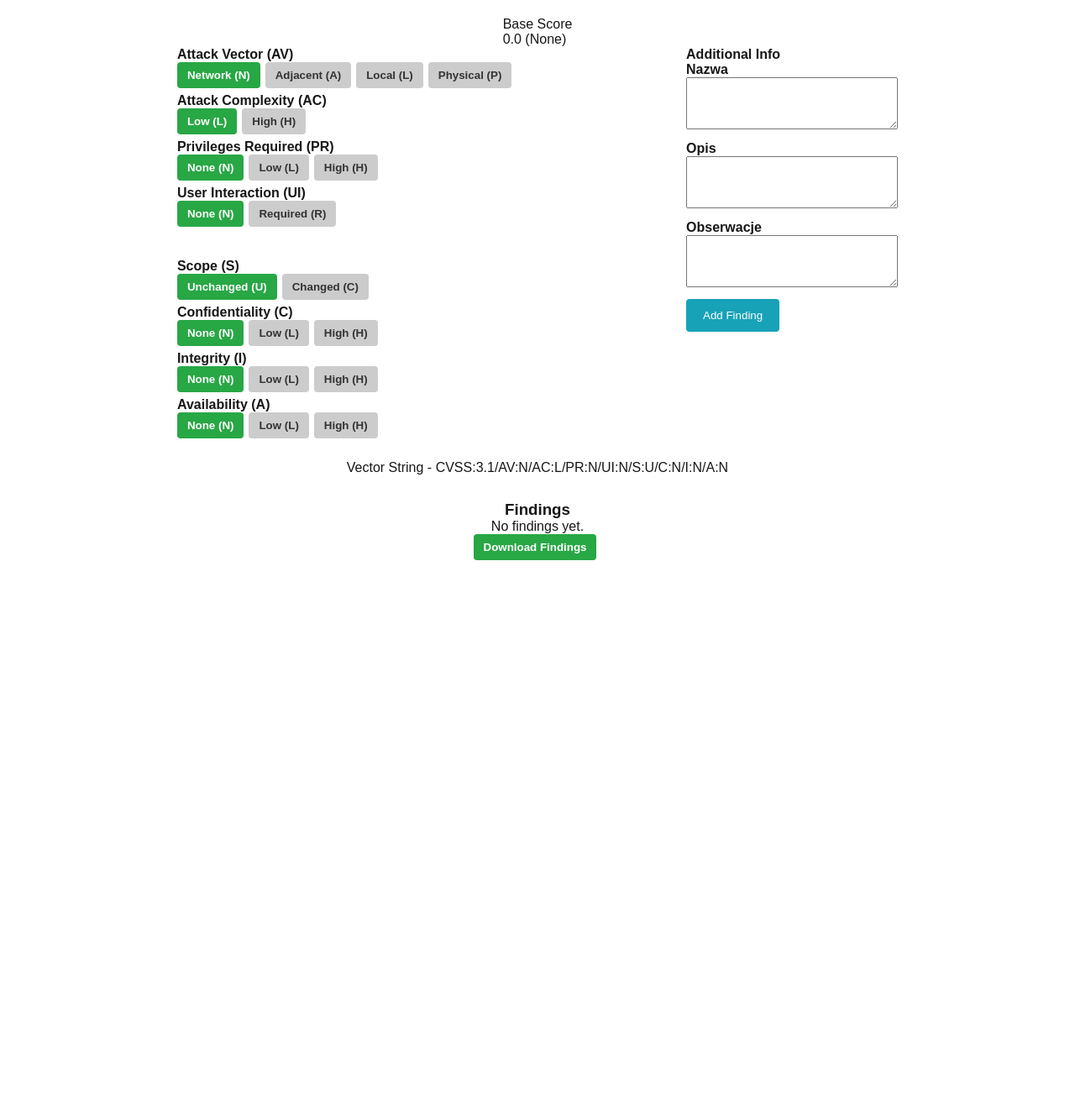
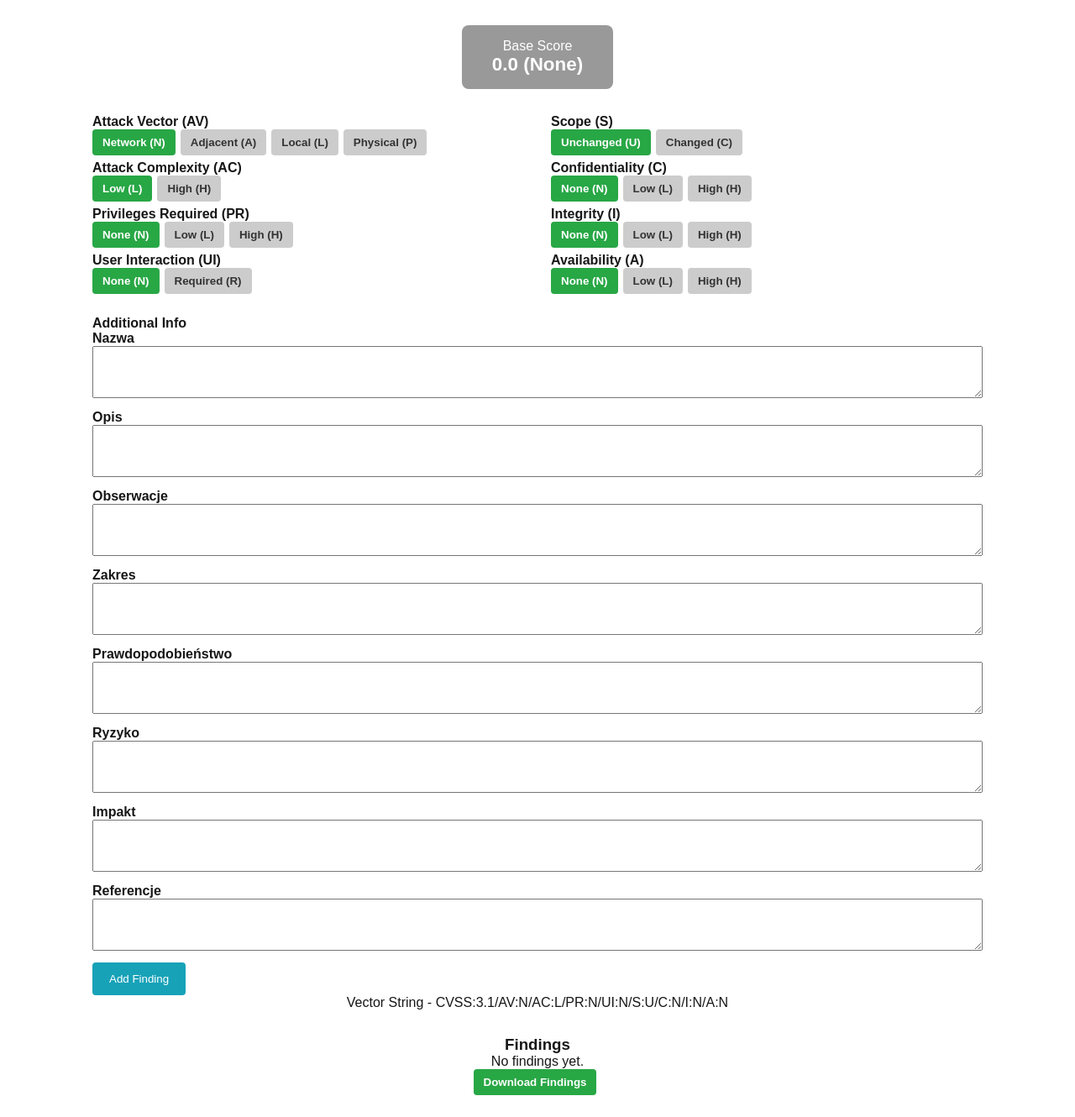
Before and after one commit to baysec-eu/cvss, a Next.js app: page / in a window 1280 px wide. Shown: the whole page at 84% size. Before the commit the page ends 800 px from the top, so only its background shows below. Built offline with nearby package versions, Linux system fonts and the light colour scheme.

Commit message:
CVSS calc

```diff
--- a/lib/html.tsx
+++ b/lib/html.tsx
@@ -114,14 +114,14 @@ export function generateStyledHtml(findings: Finding[]): string {
       <h2>${finding.nazwa}</h2>
       <table>
         <tr class="headerRow">
-          <th>CVSS STOPIEŃ</th>
+          <th>CVSS stopień</th>
           <td class="${isCritical ? 'critical' : ''}">${finding.severity}</td>
-          <th>CVSSv3 WYNIK</th>
+          <th>CVSSv3 wynik</th>
           <td>${finding.score.toFixed(1)}</td>
         </tr>
 
         <tr>
-          <th>CVSSv3 KRYTERIA</th>
+          <th>CVSSv3 kryteria</th>
           <td colspan="3">${criteriaText}</td>
         </tr>
 
@@ -133,32 +133,33 @@ export function generateStyledHtml(findings: Finding[]): string {
         </tr>
 
         <tr>
-          <th>OPIS</th>
+          <th>Opis</th>
           <td colspan="3">
             ${finding.opis ? finding.opis.replace(/\n/g, '<br/>') : '(brak)'}
           </td>
         </tr>
 
         <tr>
-          <th>OBSERWACJE</th>
+          <th>Obserwacje</th>
           <td colspan="3">
             ${finding.obserwacje ? finding.obserwacje.replace(/\n/g, '<br/>') : '(brak)'}
           </td>
         </tr>
 
         <tr>
-          <th>ZAGROŻENIE</th>
+          <th>Zagrożenie</th>
           <td colspan="3">
-            Prawdopodobieństwo wystąpienia: ${finding.severity}<br/>
-            Impact: ${finding.severity}
+            Ryzyko: ${finding.ryzyko} <br/>
+            Prawdopodobieństwo wystąpienia: ${finding.prawdopodobienstwo}<br/>
+            Impakt: ${finding.impakt}
           </td>
         </tr>
 
         <tr>
-          <th>REFERENCJE</th>
+          <th>Referencje</th>
           <td colspan="3">
             <ul>
-              <li><a href="XXXXX">XXXXX</a></li>
+              ${finding.referencje ? finding.referencje.replace(/\n/g, '<br/>') : '(brak)'}
             </ul>
           </td>
         </tr>
--- /dev/null
+++ b/lib/utils.ts
@@ -0,0 +1,3 @@
+export function capitalizeFirstLetter(val: string) {
+    return String(val).charAt(0).toUpperCase() + String(val).slice(1);
+}
--- a/src/app/components/additional-fields.tsx
+++ b/src/app/components/additional-fields.tsx
@@ -4,10 +4,28 @@ import React from 'react'
 interface AdditionalFieldsProps {
   nazwa: string,
   setNazwa: (val: string) => void
+
   opis: string
   setOpis: (val: string) => void
+
   obserwacje: string
   setObserwacje: (val: string) => void
+
+  zakres: string
+  setZakres: (val: string) => void
+
+  prawdopodobienstwo: string
+  setPrawdopodobienstwo: (val: string) => void
+
+  ryzyko: string
+  setRyzyko: (val: string) => void
+
+  impakt: string
+  setImpakt: (val: string) => void
+
+  referencje: string
+  setReferencje: (val: string) => void
+
   onAddFinding: () => void
 }
 
@@ -18,10 +36,26 @@ export default function AdditionalFields({
   setOpis,
   obserwacje,
   setObserwacje,
+
+  zakres,
+  setZakres,
+
+  prawdopodobienstwo,
+  setPrawdopodobienstwo,
+
+  ryzyko,
+  setRyzyko,
+
+  impakt,
+  setImpakt,
+
+  referencje,
+  setReferencje,
+
   onAddFinding,
 }: AdditionalFieldsProps) {
   return (
-    <div style={{ width: '33%' }}>
+    <div style={{ width: '100%' }}>
       <h4>Additional Info</h4>
       <div style={{ marginBottom: 10 }}>
         <label style={{ display: 'block', fontWeight: 'bold' }}>Nazwa</label>
@@ -52,6 +86,57 @@ export default function AdditionalFields({
           style={{ width: '100%' }}
         />
       </div>
+
+      <div style={{ marginBottom: 10 }}>
+        <label style={{ display: 'block', fontWeight: 'bold' }}>Zakres</label>
+        <textarea
+          rows={4}
+          value={zakres}
+          onChange={(e) => setZakres(e.target.value)}
+          style={{ width: '100%' }}
+        />
+      </div>
+
+      <div style={{ marginBottom: 10 }}>
+        <label style={{ display: 'block', fontWeight: 'bold' }}>Prawdopodobieństwo</label>
+        <textarea
+          rows={4}
+          value={prawdopodobienstwo}
+          onChange={(e) => setPrawdopodobienstwo(e.target.value)}
+          style={{ width: '100%' }}
+        />
+      </div>
+
+      <div style={{ marginBottom: 10 }}>
+        <label style={{ display: 'block', fontWeight: 'bold' }}>Ryzyko</label>
+        <textarea
+          rows={4}
+          value={ryzyko}
+          onChange={(e) => setRyzyko(e.target.value)}
+          style={{ width: '100%' }}
+        />
+      </div>
+
+      <div style={{ marginBottom: 10 }}>
+        <label style={{ display: 'block', fontWeight: 'bold' }}>Impakt</label>
+        <textarea
+          rows={4}
+          value={impakt}
+          onChange={(e) => setImpakt(e.target.value)}
+          style={{ width: '100%' }}
+        />
+      </div>
+
+      <div style={{ marginBottom: 10 }}>
+        <label style={{ display: 'block', fontWeight: 'bold' }}>Referencje</label>
+        <textarea
+          rows={4}
+          value={referencje}
+          onChange={(e) => setReferencje(e.target.value)}
+          style={{ width: '100%' }}
+        />
+      </div>
+
       <button
         onClick={onAddFinding}
         style={{
--- a/src/app/components/header-bar.tsx
+++ b/src/app/components/header-bar.tsx
@@ -1,5 +1,8 @@
 "use client"
 import React from 'react'
+
+import styles from "../page.module.css"
+import { capitalizeFirstLetter } from '../../../lib/utils'
 
 interface HeaderBarProps {
   baseScore: number
@@ -11,10 +14,12 @@ export default function HeaderBar({
   severity,
 
 }: HeaderBarProps) {
+  const severityClassName = `score${capitalizeFirstLetter(severity)}`
+  console.log(severityClassName)
   return (
-    <div>
+    <div className={[styles[severityClassName], styles.score].join(" ")}>
       <span>Base Score</span>
-      <div>
+      <div className={styles.scoreBadge}>
         {baseScore.toFixed(1)} ({severity})
       </div>
     </div>
--- a/src/app/page.module.css
+++ b/src/app/page.module.css
@@ -10,12 +10,17 @@
   font-family: Arial, sans-serif;
 }
 
+.metrics {
+  display: 'flex';
+  margin-bottom: '32px';
+  flex-direction: 'column';
+  width: 100%;
+}
+
 .headerBar {
   color: #fff;
   padding: 10px 15px;
   display: flex;
-  align-items: center;
-  justify-content: space-between;
   margin-bottom: 20px;
 }
 
@@ -26,23 +31,36 @@
 
 .scoreBadge {
   color: #fff;
-  padding: 8px 16px;
   border-radius: 4px;
   font-weight: bold;
   font-size: 1.4rem;
 }
+
+.score {
+  border-radius: 8px;
+  padding: 16px 16px;
+  text-align: center;
+  width: 180px;
+}
+
 .scoreNone { background-color: #999; }
 .scoreLow { background-color: #28a745; }
 .scoreMedium { background-color: #ffc107; }
-.scoreHigh { background-color: #fd7e14; }
-.scoreCritical { background-color: #dc3545; }
+.scoreHigh { background-color: #dc3545; }
+.scoreCritical { background-color: #000000; }
 
 .metricsRow {
   display: flex;
-  flex-wrap: wrap;
+  flex-direction: row;
   justify-content: space-between;
   gap: 2rem;
   margin-bottom: 20px;
+}
+
+@media screen and (max-width: 700px) {
+  .metricsRow {
+      flex-wrap: wrap;
+  }
 }
 
 .metricsColumn {
--- a/src/app/page.tsx
+++ b/src/app/page.tsx
@@ -10,22 +10,7 @@ import { calculateCvss31BaseScore, cvssSeverityFromScore } from '../../lib/cvss'
 
 import { handleExportHtml } from "../../lib/download"
 import styles from "./page.module.css"
-
-interface Finding {
-  attackVector: string
-  attackComplexity: string
-  privilegesRequired: string
-  userInteraction: string
-  scope: string
-  confidentiality: string
-  integrity: string
-  availability: string
-  nazwa: string
-  opis: string
-  obserwacje: string
-  score: number
-  severity: string
-}
+import { Finding } from '../../types/finding'
 
 export default function HomePage() {
   const [attackVector, setAttackVector] = useState<'N' | 'A' | 'L' | 'P'>('N')
@@ -40,6 +25,11 @@ export default function HomePage() {
   const [nazwa, setNazwa] = useState('')
   const [opis, setOpis] = useState('')
   const [obserwacje, setObserwacje] = useState('')
+  const [zakres, setZakres] = useState('')
+  const [referencje, setReferencje] = useState('')
+  const [prawdopodobienstwo, setPrawdopodobienstwo] = useState('')
+  const [ryzyko, setRyzyko] = useState('')
+  const [impakt, setImpakt] = useState('')
 
   const [baseScore, setBaseScore] = useState<number>(0.0)
   const [severity, setSeverity] = useState<string>('None')
@@ -94,9 +84,14 @@ export default function HomePage() {
       availability,
       nazwa,
       opis,
+      zakres,
+      referencje,
       obserwacje,
       score: baseScore,
       severity,
+      prawdopodobienstwo,
+      ryzyko,
+      impakt
     }
     setFindings((prev) => [...prev, newFinding])
 
@@ -108,12 +103,14 @@ export default function HomePage() {
   return (
     <div className="app">
       <div className={styles.container}>
-        <HeaderBar
-          baseScore={baseScore}
-          severity={severity}
-        />
+        <div className={styles.headerBar}>
+          <HeaderBar
+            baseScore={baseScore}
+            severity={severity}
+          />
+        </div>
 
-        <div style={{ display: 'flex' }}>
+        <div className={styles.metrics}>
           <MetricsSelector
             attackVector={attackVector}
             setAttackVector={setAttackVector}
@@ -141,6 +138,16 @@ export default function HomePage() {
             obserwacje={obserwacje}
             setObserwacje={setObserwacje}
             onAddFinding={handleAddFinding}
+            zakres={zakres}
+            setZakres={setZakres}
+            prawdopodobienstwo={prawdopodobienstwo}
+            setPrawdopodobienstwo={setPrawdopodobienstwo}
+            ryzyko={ryzyko}
+            setRyzyko={setRyzyko}
+            impakt={impakt}
+            setImpakt={setImpakt}
+            referencje={referencje}
+            setReferencje={setReferencje}
           />
         </div>
 
```
Also changed, not shown: types/finding.ts (+6 -1 lines).
